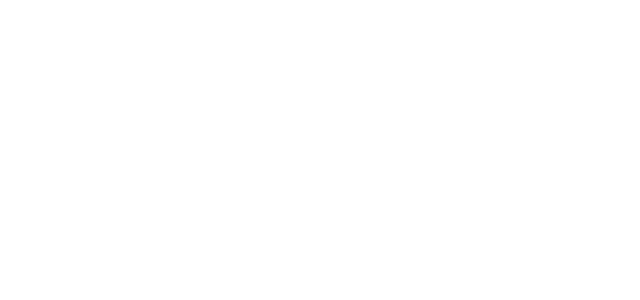
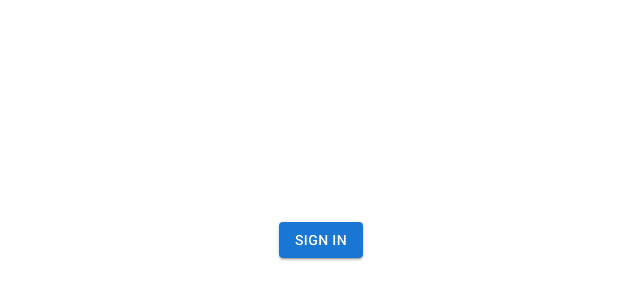
Before and after one commit to Brijunas/uni-auth, a React (Create React App) app: page / in a window 1280 px wide. Shown: the part 160-460 px from the top of the page, without its empty margins (319-959 px from the left). Built offline with nearby package versions, Linux system fonts and the light colour scheme.

Commit message:
grid & button sign in

```diff
--- a/src/App.tsx
+++ b/src/App.tsx
@@ -1,5 +1,11 @@
 import React from 'react'
+import { Button } from '@mui/material'
+import StyledGrid from './components/StyledGrid'
 
-const App: React.FC = () => <></>
+const App: React.FC = () => (
+  <StyledGrid container direction='column' justifyContent='center' alignItems='center'>
+    <Button variant='contained'>Sign In</Button>
+  </StyledGrid>
+)
 
 export default App
--- /dev/null
+++ b/src/components/StyledGrid.tsx
@@ -0,0 +1,7 @@
+import { Grid, styled } from '@mui/material'
+
+const StyledGrid = styled(Grid)({
+  height: '100vh',
+})
+
+export default StyledGrid
--- /dev/null
+++ b/src/index.css
@@ -0,0 +1,3 @@
+body {
+  margin: 0;
+}
--- a/src/index.tsx
+++ b/src/index.tsx
@@ -4,6 +4,7 @@
 import { store } from './app/store'
 import App from './App'
 
+import './index.css'
 import '@fontsource/roboto/300.css'
 import '@fontsource/roboto/400.css'
 import '@fontsource/roboto/500.css'
```
